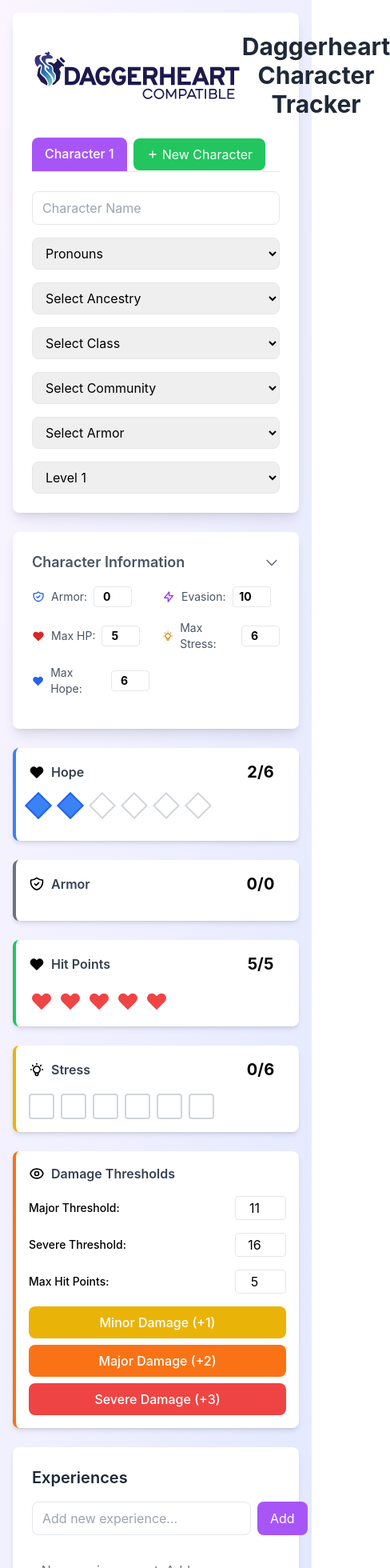
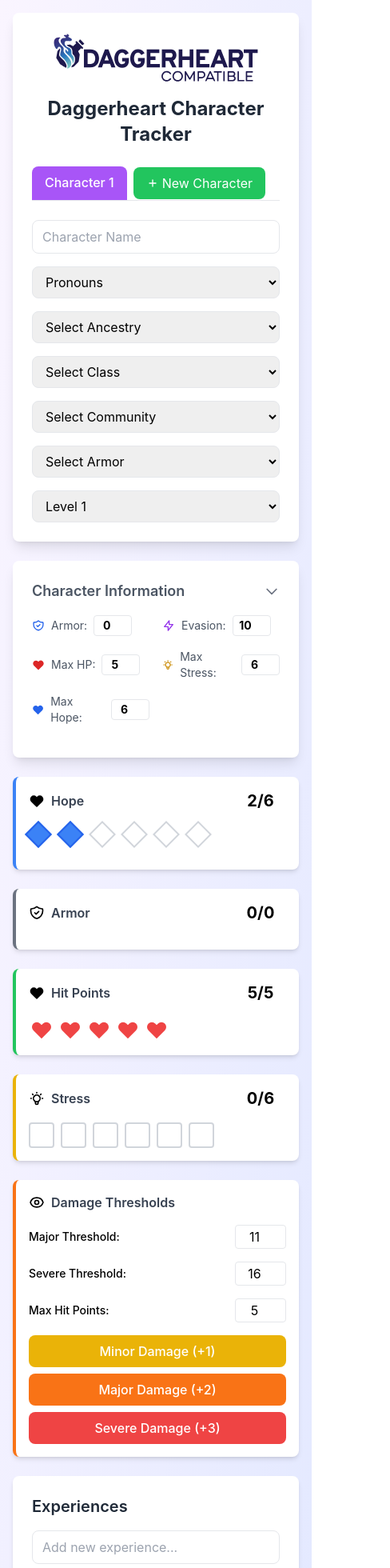
Before and after one commit to daggerheart-gm/tracker, a React (Create React App) app: page / in a window 390 px wide. Shown: the top 1960 px of the page at 80% size, 488 px wide, since content can reach past the window. Built offline with nearby package versions, Linux system fonts and the light colour scheme.

Commit message:
make UI more responsive

```diff
--- a/src/App.js
+++ b/src/App.js
@@ -415,16 +415,16 @@
     <div className="min-h-screen bg-gradient-to-br from-purple-50 to-indigo-100 p-4">
       <div className="max-w-4xl mx-auto">
         <div className="bg-white rounded-lg shadow-lg p-6 mb-6">
-          <div className="flex items-center justify-between mb-6">
+          <div className="flex flex-col sm:flex-row sm:items-center sm:justify-between mb-6 gap-4">
             <img
               src={process.env.PUBLIC_URL + '/logo.svg'}
               alt="Daggerheart Logo"
-              className="h-16 w-auto"
+              className="h-16 w-auto mx-auto sm:mx-0"
             />
-            <h1 className="text-3xl font-bold text-gray-800 flex-1 text-center">
+            <h1 className="text-2xl sm:text-3xl font-bold text-gray-800 text-center sm:flex-1">
               Daggerheart Character Tracker
             </h1>
-            <div className="w-16 h-16"></div>
+            <div className="hidden sm:block w-16 h-16"></div>
           </div>
 
           <div className="flex flex-wrap items-center gap-2 mb-6 border-b">
@@ -933,7 +933,7 @@
         <div className="bg-white rounded-lg shadow-md p-6">
           <h3 className="text-xl font-semibold text-gray-800 mb-4">Experiences</h3>
 
-          <div className="flex space-x-2 mb-4">
+          <div className="flex flex-col sm:flex-row space-y-2 sm:space-y-0 sm:space-x-2 mb-4">
             <input
               type="text"
               placeholder="Add new experience..."
@@ -944,7 +944,7 @@
             />
             <button
               onClick={addExperience}
-              className="bg-purple-500 text-white px-4 py-2 rounded-lg hover:bg-purple-600 transition-colors"
+              className="bg-purple-500 text-white px-4 py-2 rounded-lg hover:bg-purple-600 transition-colors w-full sm:w-auto"
             >
               Add
             </button>
@@ -1007,24 +1007,24 @@
         </div>
 
         <div className="bg-white rounded-lg shadow-md p-4 mt-6">
-          <div className="flex justify-center gap-4">
+          <div className="flex flex-col sm:flex-row justify-center gap-2 sm:gap-4">
             <button
               onClick={saveData}
-              className="px-6 py-2 bg-blue-500 text-white rounded-lg hover:bg-blue-600 transition-colors flex items-center space-x-2"
+              className="px-4 sm:px-6 py-2 bg-blue-500 text-white rounded-lg hover:bg-blue-600 transition-colors flex items-center justify-center space-x-2"
             >
               <Save className="w-5 h-5" />
               <span>Export Data</span>
             </button>
             <button
               onClick={() => document.getElementById('loadFile').click()}
-              className="px-6 py-2 bg-purple-500 text-white rounded-lg hover:bg-purple-600 transition-colors flex items-center space-x-2"
+              className="px-4 sm:px-6 py-2 bg-purple-500 text-white rounded-lg hover:bg-purple-600 transition-colors flex items-center justify-center space-x-2"
             >
               <Upload className="w-5 h-5" />
               <span>Import Data</span>
             </button>
             <button
               onClick={resetAllData}
-              className="px-6 py-2 bg-red-500 text-white rounded-lg hover:bg-red-600 transition-colors flex items-center space-x-2"
+              className="px-4 sm:px-6 py-2 bg-red-500 text-white rounded-lg hover:bg-red-600 transition-colors flex items-center justify-center space-x-2"
             >
               <Trash className="w-5 h-5" />
               <span>Reset Tracker</span>
@@ -1060,7 +1060,7 @@
                 className="text-purple-600 hover:text-purple-800 underline"
               >
                 Darrington Press Community Gaming (DPCGL) License
-              </a>{' '}.
+              </a>.
             </div>
             <div>
               More information can be found at{' '}
```
